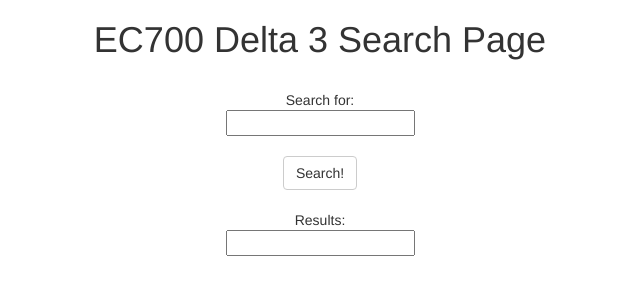
After one commit to delta-3/demo-webapp, a Django app: page /polls/search in a window 1280 px wide. The commit adds this page. Shown: the top 300 px of the page, without its empty margins (320-960 px from the left). Run offline with Django 3.2, Linux system fonts and the light colour scheme; parts of the project's set-up code (start-up, migrations or seed data) failed here and were passed over; some libraries are stand-ins or nearby versions.

Commit message:
added search page

```diff
--- a/django_test/django_test/templates/polls/home.html
+++ b/django_test/django_test/templates/polls/home.html
@@ -16,6 +16,10 @@
 			<button class="btn btn-default" type="submit">Login</button>
 		</form>
 		<br>
+		<form action="search.html">
+			<button class="btn btn-default" type="submit">Search</button>
+		</form>
+		<br>
 		<form action="comments.html">
 			<button class="btn btn-default" type="submit">Leave Comment</button>
 		</form>
--- /dev/null
+++ b/django_test/django_test/templates/polls/search.html
@@ -0,0 +1,21 @@
+{% extends "base.html" %}
+
+{% block content %}
+	<h1 style="text-align:center">EC700 Delta 3 Search Page</h1>
+	<br>
+	<div class="container" style="text-align: center">
+		<form action="/polls/search" method="get"> <!--{% csrf_token %}-->
+		Search for:<br>
+		{{ form.searchterm }}
+		<br>
+		<br>
+		<button class="btn btn-default" type="submit">Search!</button>
+		<br>
+		<br>
+		Results:<br>
+		{{ form.results }}
+		<br>
+		<br>
+		</form>
+	</div>
+{% endblock %}
--- a/django_test/polls/forms.py
+++ b/django_test/polls/forms.py
@@ -14,3 +14,7 @@ class LoginForm(forms.Form):
 
 class CommentsForm(forms.Form):
 	comments = forms.CharField(widget=forms.Textarea)
+
+class SearchForm(forms.Form):
+	searchterm = forms.CharField(max_length=35)
+	results = forms.CharField(max_length=35)
--- a/django_test/polls/urls.py
+++ b/django_test/polls/urls.py
@@ -16,4 +16,6 @@ urlpatterns = [
 	url(r'^login', views.login, name='login'),
 	# /polls/comments
 	url(r'^comments', views.comments, name='comments'),
+	# /polls/search
+	url(r'^search', views.search, name='search'),
 ]
--- a/django_test/polls/views.py
+++ b/django_test/polls/views.py
@@ -1,5 +1,6 @@
 from django.shortcuts import render
 from forms import *
+from django.forms.formsets import formset_factory
 
 # TODO Add code to handle GET and POST requests
 def home(request):
@@ -19,3 +20,6 @@ def comments(request):
 
 def about(request):
 	return render(request, 'polls/about.html')
+
+def search(request):
+	return render(request, 'polls/search.html', {'form': SearchForm})
```
Also changed, not shown: django_test/django_test/templates/polls/forms.py (deleted, +0 -16 lines), 4 other files.
